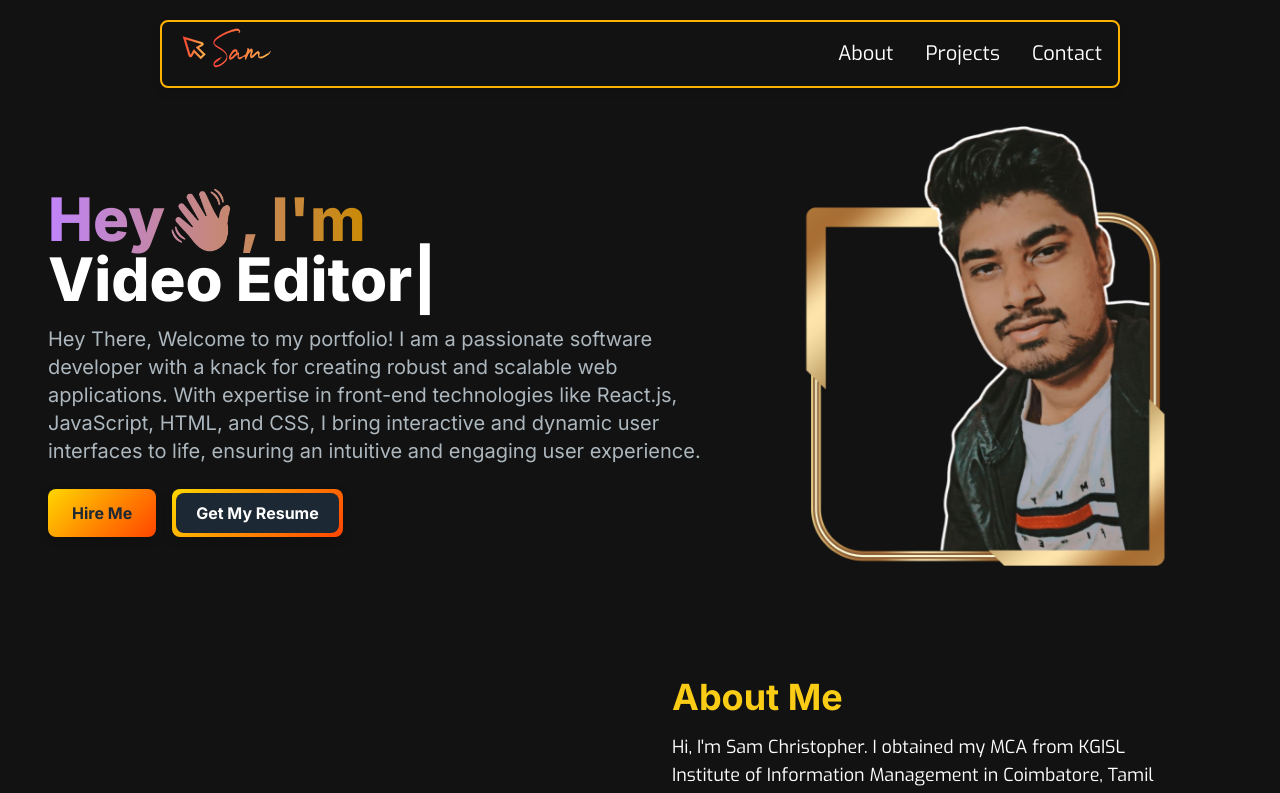
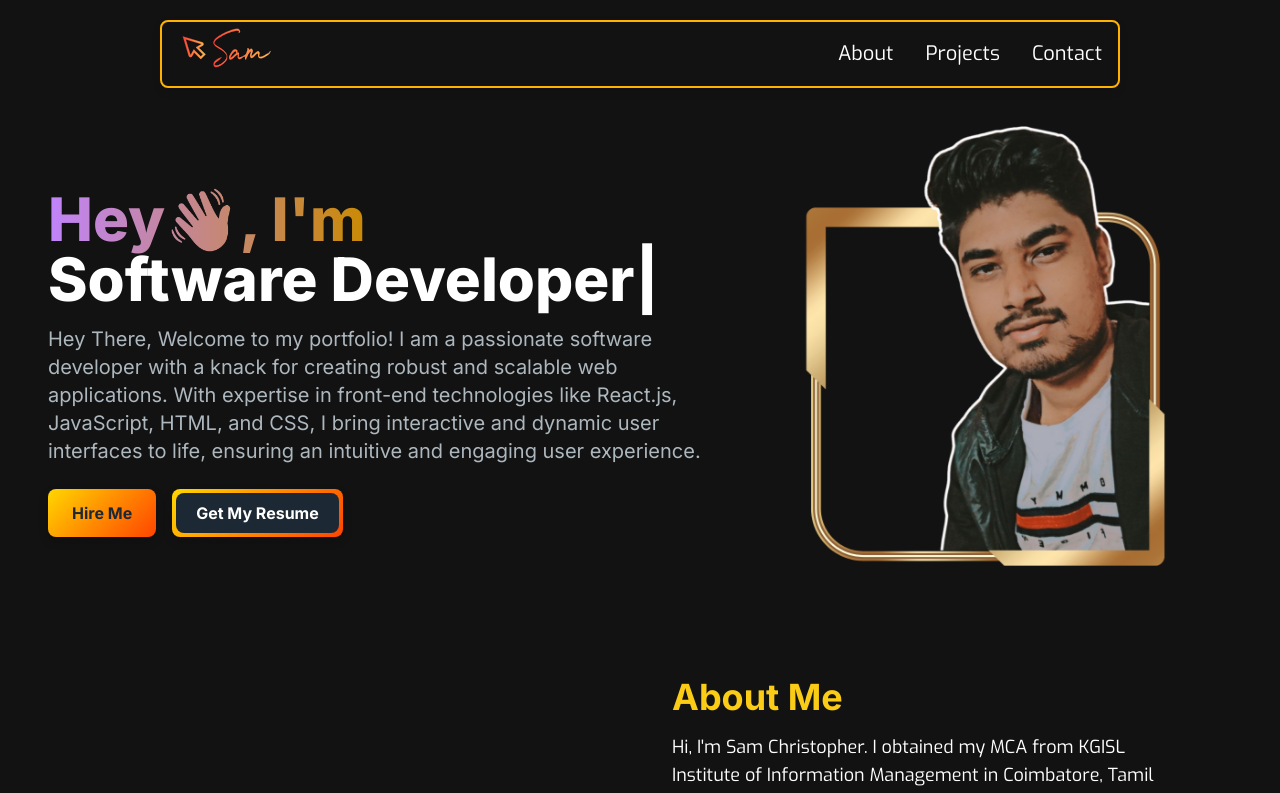
Before and after one commit to sam-chris-fullstack-engineer/Portfolio-website, a Next.js app: page / in a window 1280 px wide. Shown: the top 793 px of the page. Built offline with nearby package versions, Linux system fonts and the light colour scheme.

Commit message:
Updated hero section

```diff
--- a/src/app/components/HeroSection.jsx
+++ b/src/app/components/HeroSection.jsx
@@ -86,9 +86,9 @@ const HeroSection = ({ emailRef }) => {
               sequence={[
                 "Sam Christopher",
                 1000,
+                "Fullstack Engineer",
+                1000,
                 "Software Developer",
-                1000,
-                "Video Editor",
                 1000,
                 "Content Creator",
                 1000,
```
